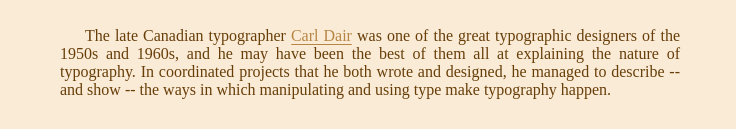
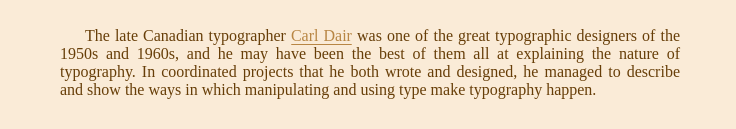
Before and after one commit to miko-tiredsnakebites/seven-principles, a plain HTML site: page index.html in a window 1280 px wide. Shown: the part 304-433 px from the top of the page, without its empty margins (270-1006 px from the left). Drawn offline with Linux system fonts and the light colour scheme.

Commit message:
index.html

```diff
--- a/index.html
+++ b/index.html
@@ -13,7 +13,7 @@
 
     <h2>In a seminal booklet that he both designed and wrote, <span>Carl Dair</span> showed how in typography, as in music, harmony and contrast are the keys to composition.</h2>
 
-    <p>The late Canadian typographer <a href="https://en.wikipedia.org/wiki/Carl_Dair">Carl Dair</a> was one of the great typographic designers of the 1950s and 1960s, and he may have been the best of them all at explaining the nature of typography. In coordinated projects that he both wrote and designed, he managed to describe -- and show -- the ways in which manipulating and using type make typography happen.</p>
+    <p>The late Canadian typographer <a href="https://en.wikipedia.org/wiki/Carl_Dair">Carl Dair</a> was one of the great typographic designers of the 1950s and 1960s, and he may have been the best of them all at explaining the nature of typography. In coordinated projects that he both wrote and designed, he managed to describe and show the ways in which manipulating and using type make typography happen.</p>
 
     <p>Dair is the very epitome of what I mean when I say "typographer": someone who designs with type, not just a fancy typesetter, but someone who uses type, in all its variations, as the principal element of design. Since type carries meaning, the practice of typography requires a designer who cares about the words themselves. It requires someone who cares enough, and is skillful enough, to make the type express that meaning, rather than serve as simply eye-catching decoration.</p>
 
```
